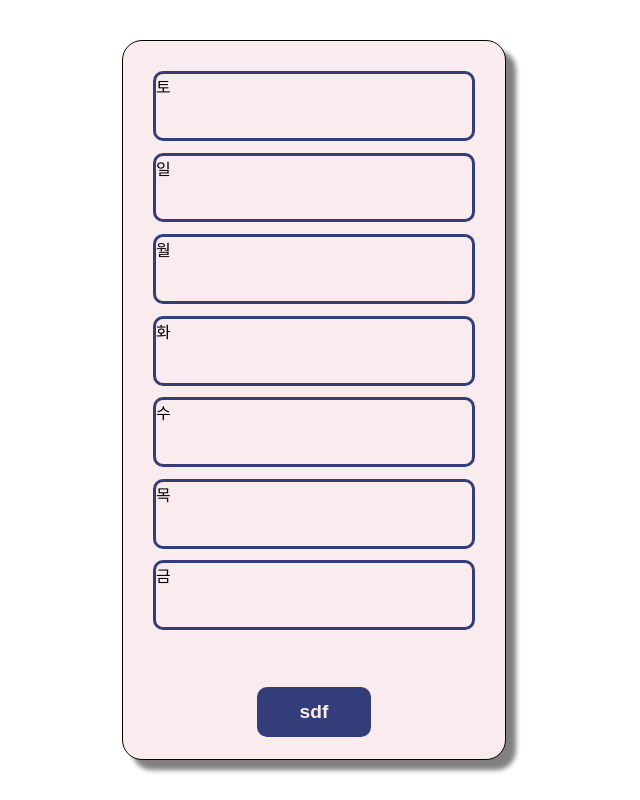
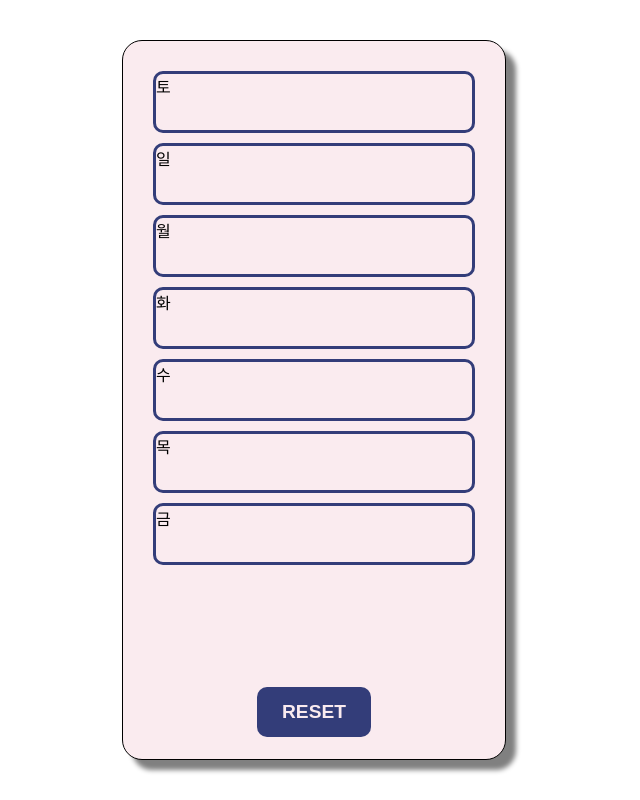
Before and after one commit to nggoong/hanghae-weekly-grade, a React (Create React App) app: page / in a window 1280 px wide. Shown: the whole page, without its empty margins (326-966 px from the left). Built offline with nearby package versions, Linux system fonts and the light colour scheme.

Commit message:
스코어 랜덤하게 결정하는 기능 구현하였으나 두 번 렌더링 되면서 첫 렌더링에 빈 배열을 반환하는 문제 발생

```diff
--- a/src/App.js
+++ b/src/App.js
@@ -1,4 +1,4 @@
-import React, {useEffect, useState} from 'react'
+import React, {useEffect, useState, useRef} from 'react'
 import styled from 'styled-components'
 import GradeBar from './components/GradeBar';
 
@@ -6,6 +6,8 @@ let sample_day = ['일', '월', '화', '수', '목', '금', '토'];
 
 function App() {
   const [days, setDays] = useState([]);
+  // const [scores, setScores] = useState([1,2,3,4,5]);
+  const scores = useRef([]);
 
   // 요일 구하기
   useEffect(()=> {
@@ -13,19 +15,40 @@ function App() {
     let today = dateobj.getDay();
     let new_day = [];
     for(let i = 0; i < sample_day.length; i++) {
-      new_day.push(sample_day[today % 7]);
-      today++;
+      new_day.push(sample_day[today++ % 7]);
     }
-    console.log(new_day)
     setDays(new_day);
+
   }, []);
 
+  // 스코어 리렌더링 될 때마다
+  // 랜덤으로 부여하기
+  // useEffect(()=> {
+  //   let new_score_array = [];
+  //   let new_score_index ;
+  //   for(let i = 0; i < days.length; i++) {
+  //     new_score_index = Math.floor(Math.random() * 5);
+  //     new_score_array.push(sample_score[new_score_index]);
+  //   }
+  //   setScores(new_score_array);
+  //   console.log(new_score_array)
+  // }, [])
+
+  useEffect(() => {
+    let new_score_array = [];
+    let new_score = 0;
+    for(let i = 0; i < days.length; i++) {
+      new_score = Math.floor(Math.random() * 5) + 1
+      new_score_array.push(new_score);
+    }
+    scores.current = [...new_score_array];
+  })
 
   return (
     <div className="App">
       <Container>
         <WeeklyAppContainer>
-          <GradeBar days={days}/>
+          <GradeBar days={days} scores={scores.current}/>
         </WeeklyAppContainer>
       </Container>
     </div>
--- a/src/components/GradeBar.js
+++ b/src/components/GradeBar.js
@@ -1,26 +1,28 @@
 import React from 'react';
 import styled from 'styled-components';
 
-const GradeBarItem = ({ day }) => {
+const GradeBarItem = ({ day, score }) => {
 
 
     return(
         <GradeBarList>
-            {day}
+            <div className='day-area'>{day} {score}</div>
+            <div></div>
         </GradeBarList>
     )
 }
 
-const GradeBar = ({ days }) => {
+const GradeBar = ({ days, scores }) => {
 
 
     return(
         <>
         <GradeBarListWrapper>
-            {days.map((day, index) => <GradeBarItem day={day} key={index}/>)}
+            {days.map((day, index) => <GradeBarItem day={day} key={index} score={scores[index]}/>)}
         </GradeBarListWrapper>
+
         <GradeBarButtonWrapper>
-            <button>sdf</button>
+            <button>RESET</button>
         </GradeBarButtonWrapper>
         </>
     )
@@ -28,7 +30,7 @@ const GradeBar = ({ days }) => {
 
 const GradeBarListWrapper = styled.div`
     width:100%;
-    height:85%;
+    height:75%;
     display:flex;
     flex-direction:column;
     justify-content: space-between;
@@ -42,7 +44,6 @@ const GradeBarButtonWrapper = styled.div`
     bottom:0;
     height:10%;
     width:100%;
-    /* background:white; */
     display:flex;
     justify-content:center;
 
@@ -56,6 +57,7 @@ const GradeBarButtonWrapper = styled.div`
         color:#FAEBEF;
         font-size:120%;
         font-weight:bold;
+        cursor:pointer;
 
     }
 `
```
